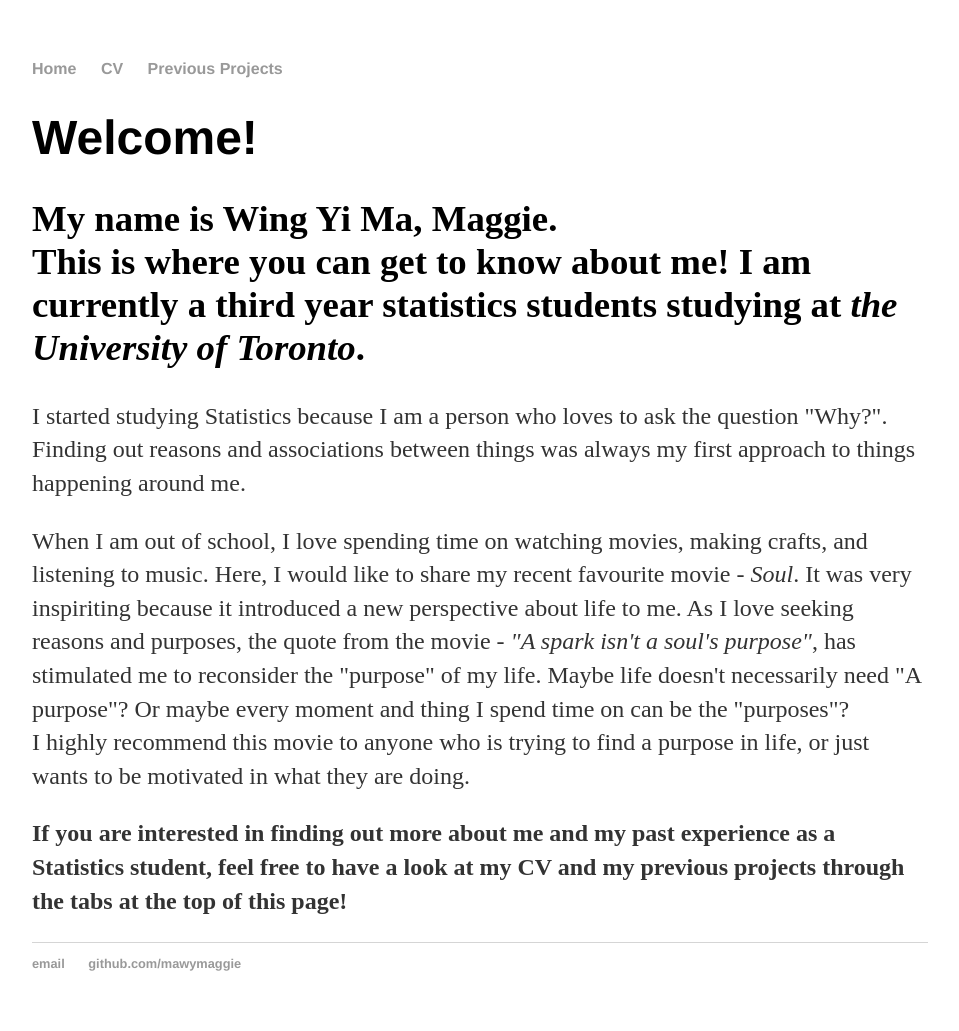
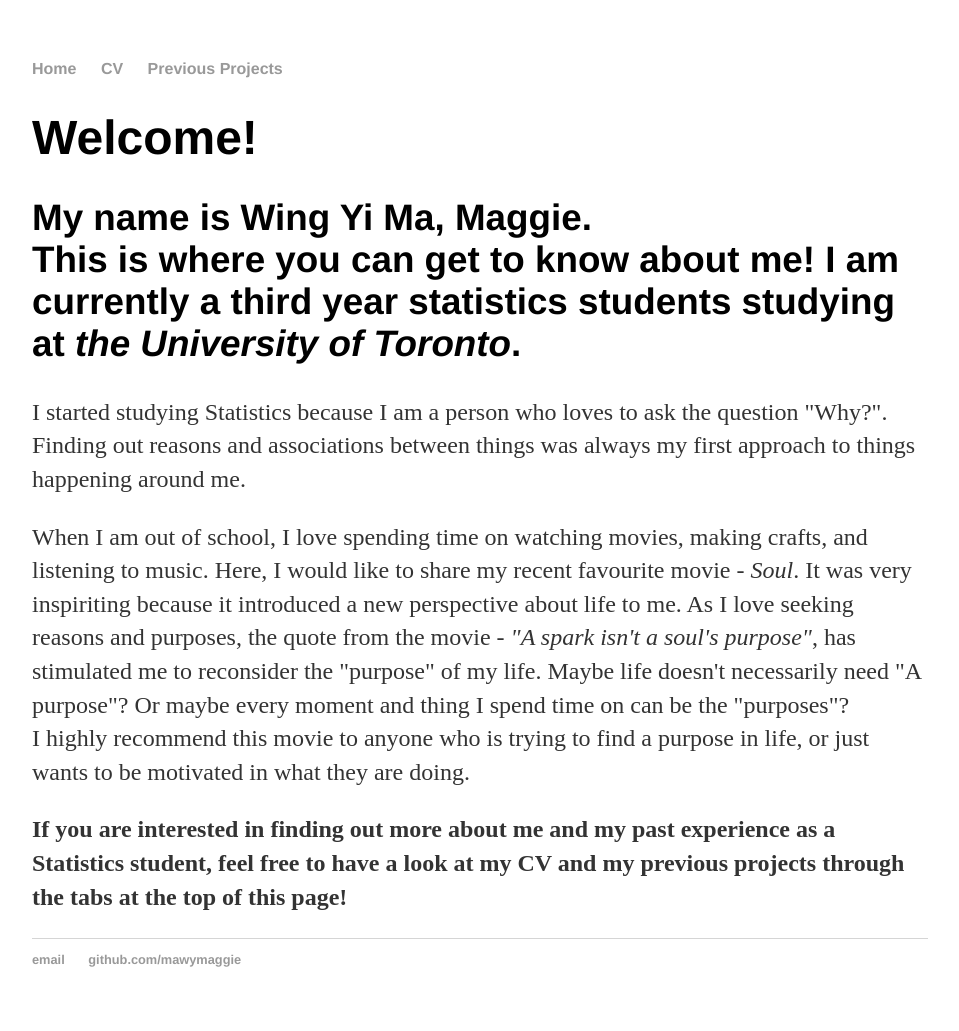
Before and after one commit to mawymaggie/mawymaggie.github.io, a Jekyll site: the page built from index.html, in a window 1280 px wide. Shown: the whole page, without its empty margins (160-1119 px from the left). Built offline with Jekyll 4.4.1, drawn with Linux system fonts in a browser that asks for light colours.

Commit message:
Update main.css

```diff
--- a/css/main.css
+++ b/css/main.css
@@ -25,6 +25,7 @@ h1 {
 }
 h2 {
     font-size: 2.3em;
+    font-family:'Helvetica', 'Times New Roman', 'Serif';
 }
 p {
     font-size: 1.5em;
```
